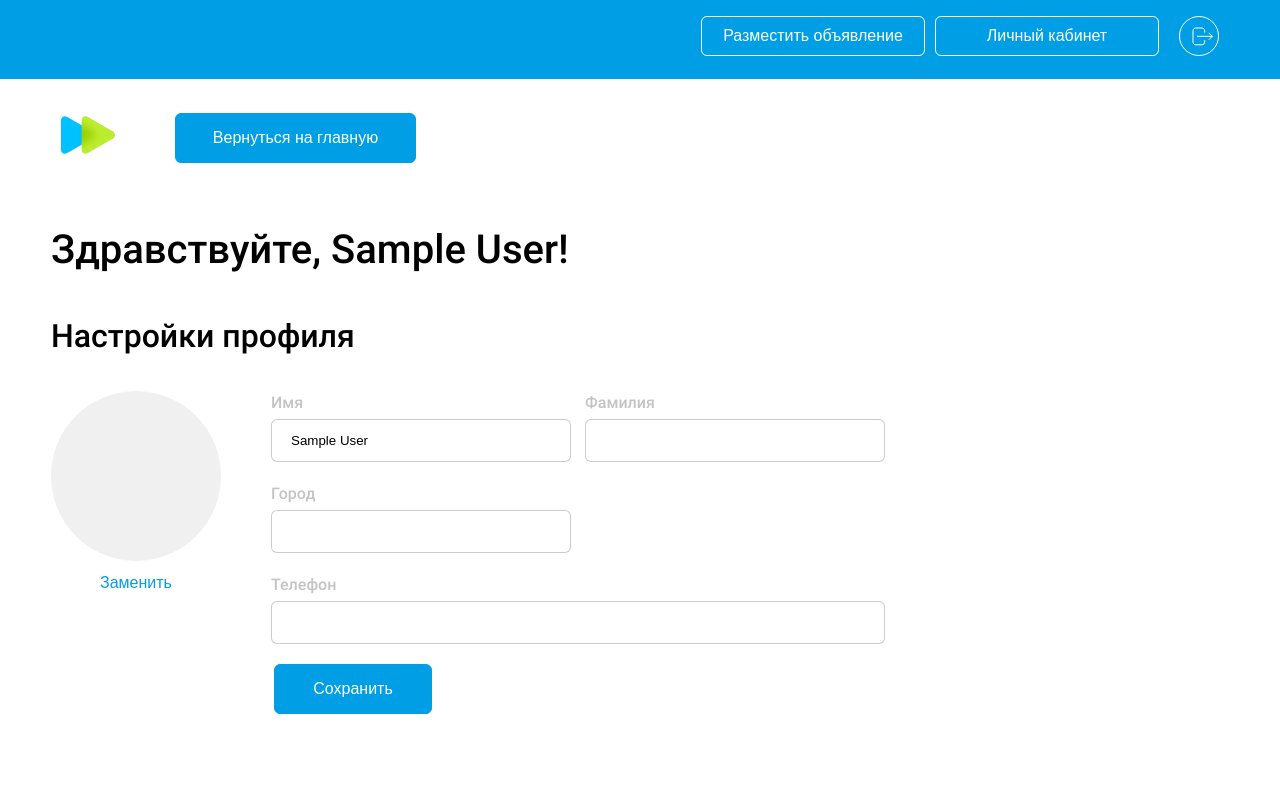
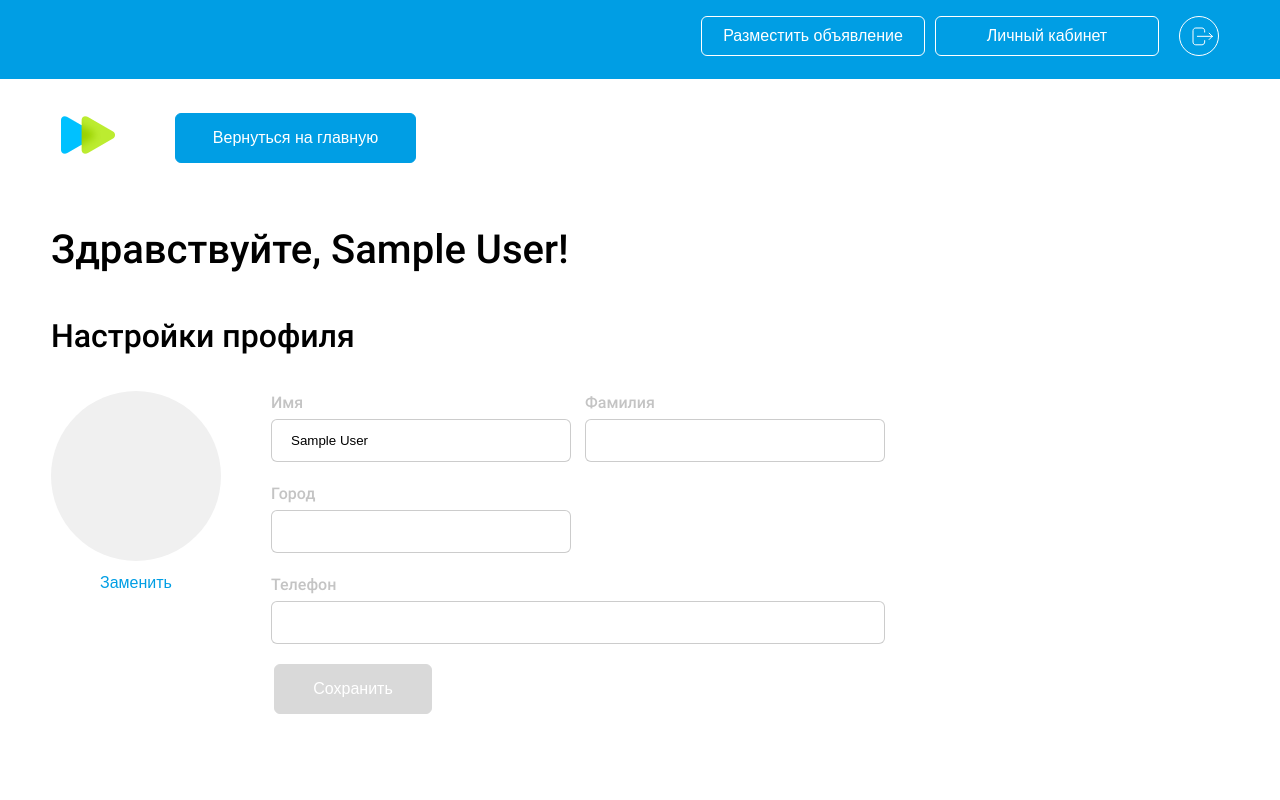
Before and after one commit to zai-elina/skypro-avito, a React (Create React App) app: page /profile in a window 1280 px wide. Shown: the top 800 px of the page. Built offline with nearby package versions, Linux system fonts and the light colour scheme; no server answers; sample sign-in values are in the browser's storage.

Commit message:
Исправление багов

```diff
--- a/src/components/layout/modal/Modal.module.css
+++ b/src/components/layout/modal/Modal.module.css
@@ -21,7 +21,7 @@
   border-radius: 12px;
   background-color: #fff;
   width: 50vw;
-  height: 90vh;
+  max-height: 100vh;
   transform: scale(0.5);
   transition: 0.5s;
 }
--- a/src/components/profileForm/ProfileForm.tsx
+++ b/src/components/profileForm/ProfileForm.tsx
@@ -31,6 +31,7 @@ const ProfileForm: FC = () => {
   const [changeAvatar] = useChangeAvatarMutation()
   const [changeUserData] = useChangeUserDataMutation()
   const [selectedImage, setSelectedImage] = useState<File | null>(null)
+  const [isButtonDisabled, setIsButtonDisabled] = useState(true)
 
   useEffect(() => {
     reset({
@@ -103,6 +104,7 @@ const ProfileForm: FC = () => {
             <form
               className={classes.settingsForm}
               onSubmit={handleSubmit(onSubmit)}
+              onFocus={() => setIsButtonDisabled(false)}
             >
               <div className={classes.settingsDiv}>
                 <label htmlFor="name">Имя</label>
@@ -147,7 +149,7 @@ const ProfileForm: FC = () => {
                   {...register('phone')}
                 />
               </div>
-              <ButtonMain text="Сохранить" />
+              <ButtonMain text="Сохранить" disabled={isButtonDisabled} />
             </form>
           </div>
         </div>
```
